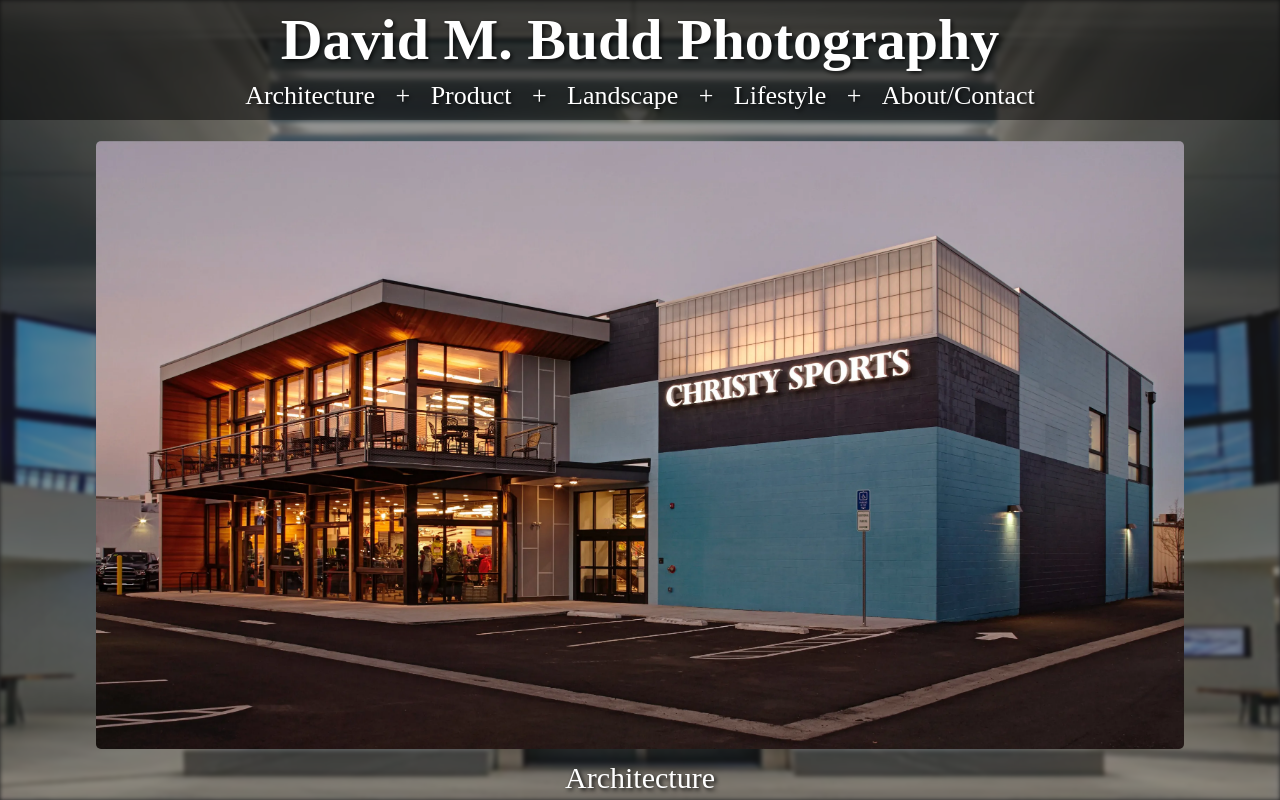
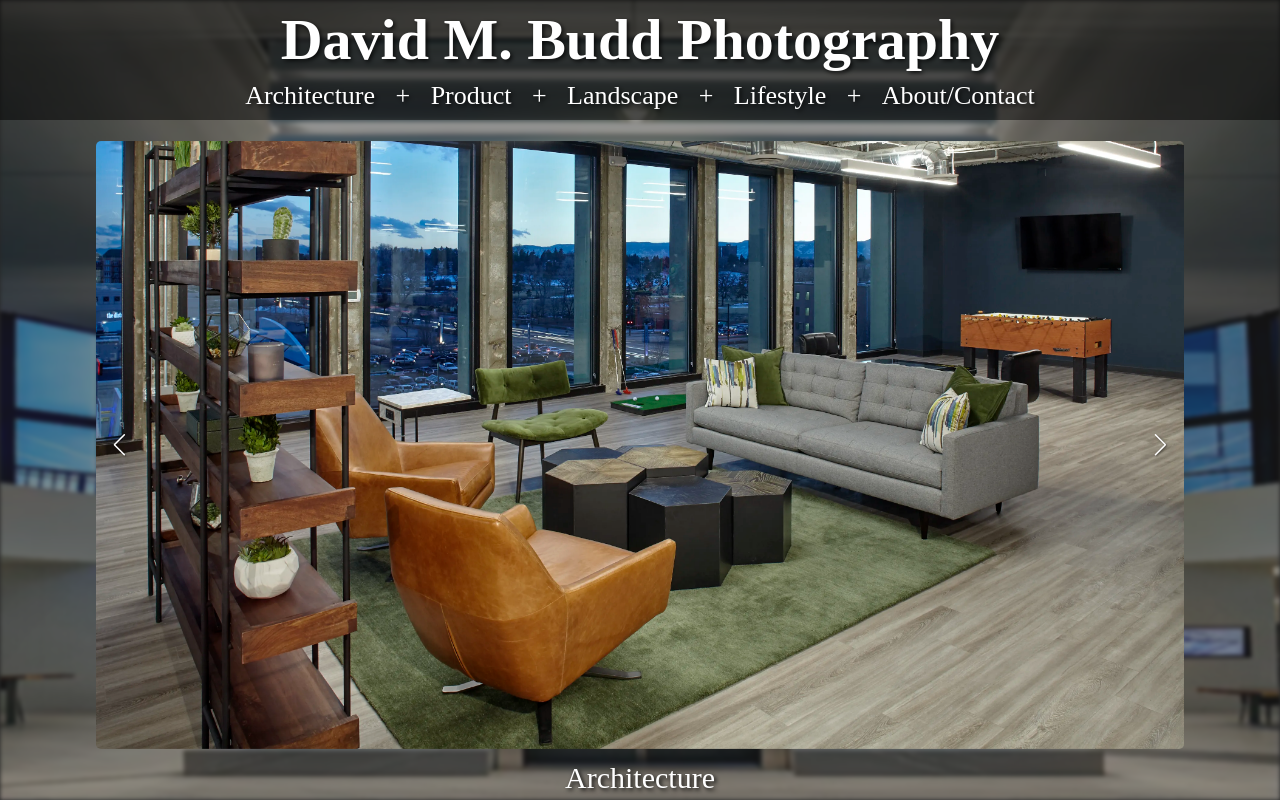
Before and after one commit to RickV85/dmbphotography, a Next.js app: page /architecture in a window 1280 px wide. Built offline with nearby package versions, Linux system fonts and the light colour scheme.

Commit message:
Refactor home and gallery swipers

```diff
--- a/src/app/architecture/ArchitectureHorizImages.js
+++ b/src/app/architecture/ArchitectureHorizImages.js
@@ -1,8 +1,15 @@
 const archHorizImages = [
   {
-    loading: "lazy",
+    priority: true,
     src: "/images/home/horizontal/Christy_Boulder_10_23_13_7 webhor.webp",
     alt: "Christy Sports Boulder, CO storefront",
+    width: 1440,
+    height: 810
+  },
+  {
+    loading: "lazy",
+    src: "/images/home/horizontal/edison7tvfinal webhor-2.webp",
+    alt: "living room",
     width: 1440,
     height: 810
   },
--- a/src/app/architecture/ArchitectureVertImages.js
+++ b/src/app/architecture/ArchitectureVertImages.js
@@ -1,6 +1,6 @@
 const archVertImages = [
   {
-    loading: "lazy",
+    priority: true,
     src: "/images/home/vertical/edison7tvfinal_916.webp",
     alt: "living room",
     height: 1440,
--- a/src/app/architecture/page.jsx
+++ b/src/app/architecture/page.jsx
@@ -19,7 +19,7 @@ export default function Architecture() {
           className={styles["gallery-background-img"]}
         />
       </div>
-      <GallerySwiper images={[archHorizImages, archVertImages]} />
+      <GallerySwiper images={{horiz: archHorizImages, vert: archVertImages}} />
       <div className={styles["section-title-container"]}>
         <h2 className={styles["section-title"]}>Architecture</h2>
       </div>
--- a/src/app/components/GallerySwiper/GallerySwiper.css
+++ b/src/app/components/GallerySwiper/GallerySwiper.css
@@ -10,7 +10,7 @@
 
 .swiper-button-next,
 .swiper-button-prev {
-  color: #ffffff;
+  color: #ffffff !important;
   text-shadow: 2px 2px 4px rgba(0, 0, 0, 0.5);
   transform: scale(50%);
 }
--- a/src/app/components/GallerySwiper/GallerySwiper.jsx
+++ b/src/app/components/GallerySwiper/GallerySwiper.jsx
@@ -9,29 +9,18 @@ import { Navigation, Autoplay } from "swiper/modules";
 import "swiper/css";
 import "swiper/css/navigation";
 
-// Installed Cloudinary - if not using, run "npm uninstall @cloudinary/url-gen @cloudinary/react",
-// and remove from next.config.js
-// import {Cloudinary} from "@cloudinary/url-gen";
-
-// const cld = new Cloudinary({cloud: {cloudName: 'ddsopsgpi'}});
-
-// This might work for gallery sliders too, if so rename SwiperGallery
-// and rename state
-export default function HomeSwiper({ images }) {
-  const [homeImages, setHomeImages] = useState(null);
+export default function GallerySwiper({ images }) {
+  const [galleryImages, setGalleryImages] = useState(null);
 
   useEffect(() => {
     const updateViewport = () => {
-      const vw = window.innerWidth * 0.01;
-      const vh = window.innerHeight * 0.01;
-
-      document.documentElement.style.setProperty("--vw", `${vw}px`);
-      document.documentElement.style.setProperty("--vh", `${vh}px`);
+      const vw = window.innerWidth;
+      const vh = window.innerHeight;
 
       if (vw > vh) {
-        setHomeImages(images[0]);
+        setGalleryImages(images.horiz);
       } else {
-        setHomeImages(images[1]);
+        setGalleryImages(images.vert);
       }
     };
 
@@ -60,8 +49,8 @@ export default function HomeSwiper({ images }) {
         console.log(swiper);
       }}
     >
-      {homeImages ? (
-        homeImages.map((img, i) => (
+      {galleryImages ? (
+        galleryImages.map((img, i) => (
           <SwiperSlide key={i}>
             <Image
               width={img.width}
--- a/src/app/components/HomeSwiper/HomeSwiper.jsx
+++ b/src/app/components/HomeSwiper/HomeSwiper.jsx
@@ -15,8 +15,6 @@ import "./HomeSwiper.css";
 
 // const cld = new Cloudinary({cloud: {cloudName: 'ddsopsgpi'}});
 
-// This might work for gallery sliders too, if so rename SwiperGallery
-// and rename state
 export default function HomeSwiper({ images }) {
   const [homeImages, setHomeImages] = useState(null);
 
@@ -29,9 +27,9 @@ export default function HomeSwiper({ images }) {
       document.documentElement.style.setProperty("--vh", `${vh}px`);
 
       if (vw > vh) {
-        setHomeImages(images[0]);
+        setHomeImages(images.horiz);
       } else {
-        setHomeImages(images[1]);
+        setHomeImages(images.vert);
       }
     };
 
--- a/src/app/page.js
+++ b/src/app/page.js
@@ -12,7 +12,7 @@ export default function Home() {
       <Header />
       <HomeSwiper
         className={styles.gallery}
-        images={[homeHorizImages, homeVertImages]}
+        images={{horiz: homeHorizImages, vert: homeVertImages}}
       />
       <Footer />
     </main>
```
